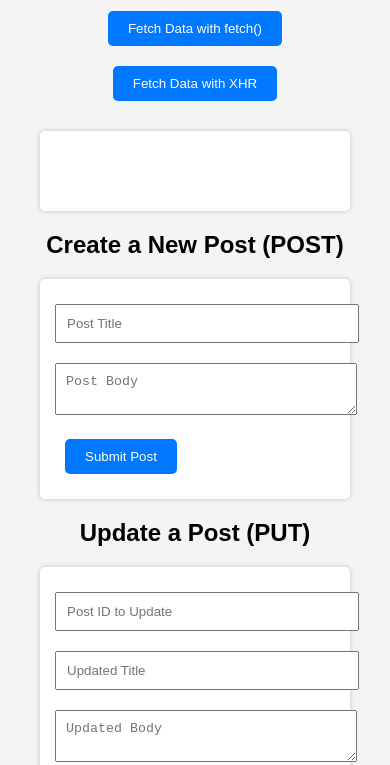
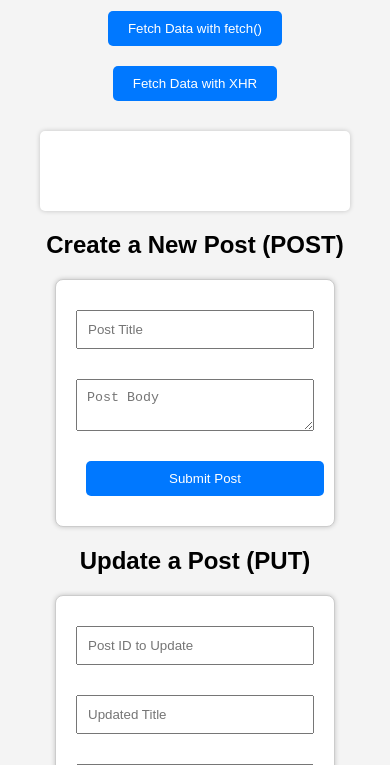
Before and after one commit to AbeerRashid/Lab-11-API-Calls-in-JavaScript, a plain HTML site: page index.html in a window 390 px wide. Shown: the part 79-844 px from the top of the page. Drawn offline with Linux system fonts and the light colour scheme.

Commit message:
Refactor form styles for improved layout and responsiveness

```diff
--- a/styles.css
+++ b/styles.css
@@ -52,21 +52,21 @@ input, textarea {
     margin: 10px 0;
 }
 
-.post-box {
-  width: 100%;
-  max-width: 500px; /* or whatever size you want */
-  padding: 20px;
+form {
+  max-width: 500px;      /* keeps the form from stretching too wide */
+  margin: 20px auto;     /* centers the form */
+  padding: 20px;         /* adds space inside the box */
   border: 1px solid #ccc;
   border-radius: 8px;
-
-  overflow-wrap: break-word;
-  word-wrap: break-word;
+  display: flex;
+  flex-direction: column;
+  gap: 10px;
   box-sizing: border-box;
 }
 
-.post-box input,
-.post-box textarea,
-.post-box button {
+form input,
+form textarea,
+form button {
   width: 100%;
   max-width: 100%;
   box-sizing: border-box;
```
